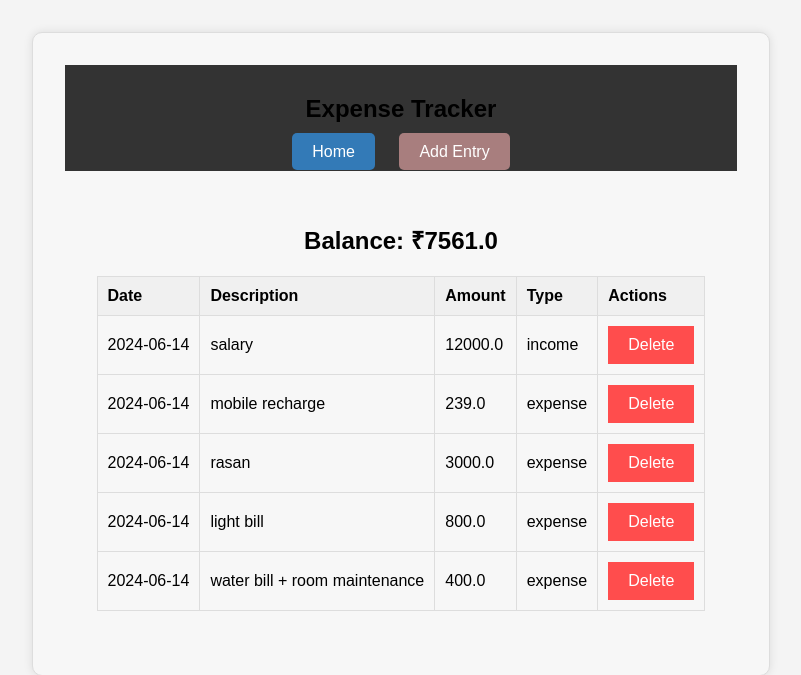
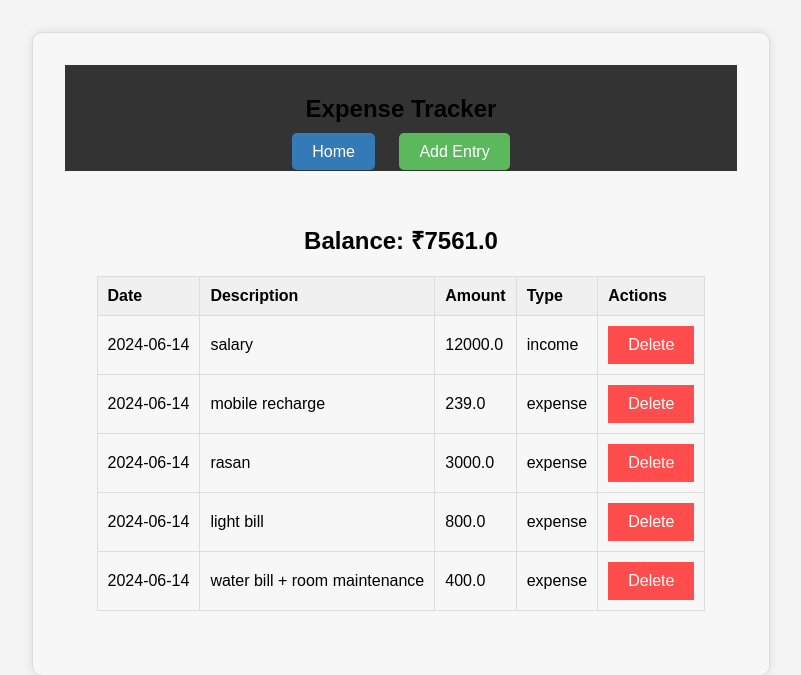
Before and after one commit to vaibhavr21/Expense-Tracker, a Flask app: page / in a window 1280 px wide. Shown: the top 675 px of the page, without its empty margins (239-1040 px from the left). Run offline with Flask 3, Linux system fonts and the light colour scheme; data comes from the database, SQL or seed files in the repository.

Commit message:
style.css updated

```diff
--- a/static/styles.css
+++ b/static/styles.css
@@ -83,3 +83,8 @@ th, td {
     background-color: #337ab7;
     color: #fff;
 }
+
+.btn-success {
+    background-color: #5cb85c;
+    color: #fff;
+}
```
